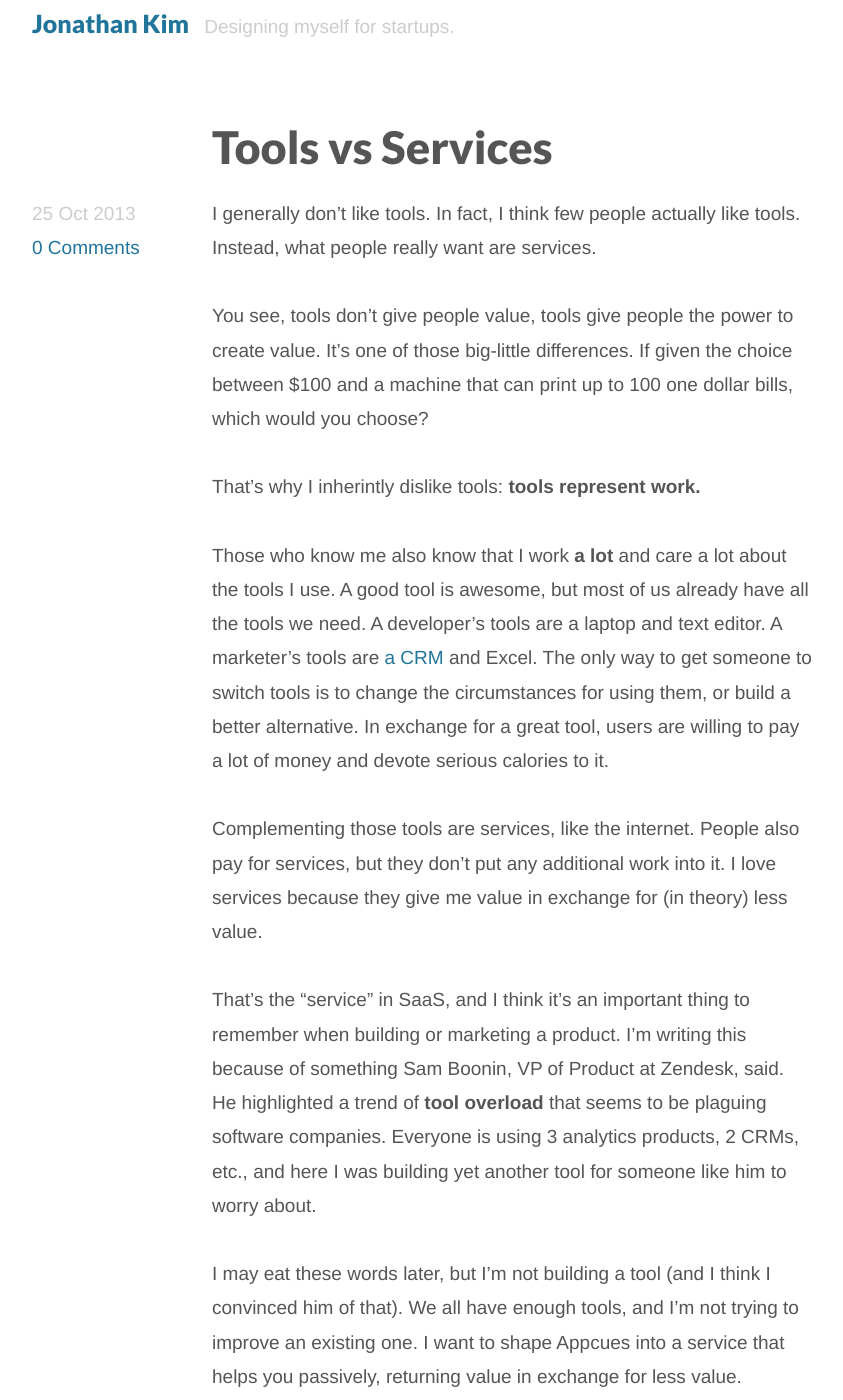
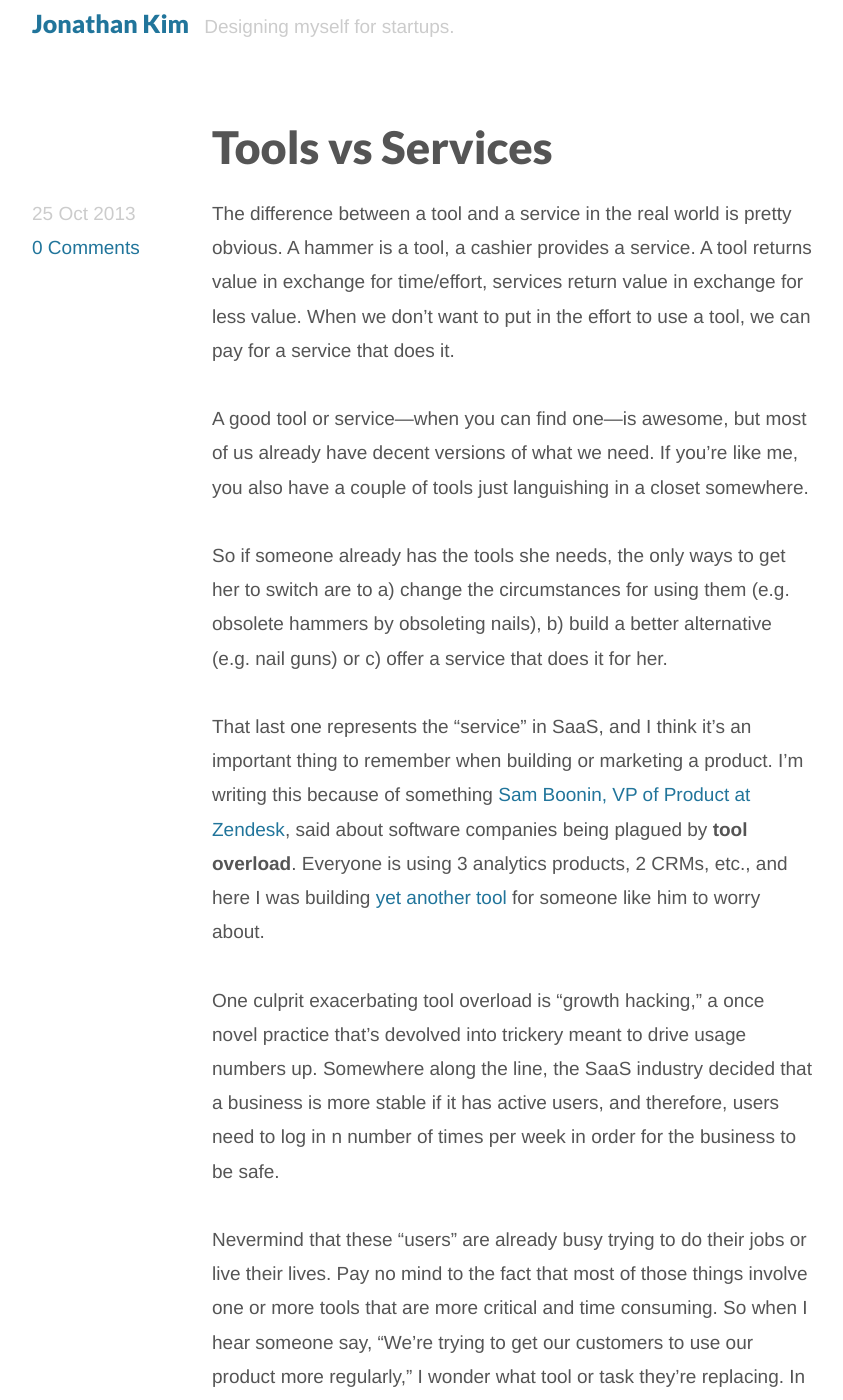
Before and after one commit to hijonathan/jonathan-kim.com, a Jekyll site: the page built from _posts/2013-10-25-tools.md, in a window 1280 px wide and 1400 px high. Shown: the whole window, without its empty margins (218-1061 px from the left). Built offline with Jekyll 4.4.1, drawn with Linux system fonts in a browser that asks for light colours; some of the changed text lies outside the part shown.

Commit message:
Version two of this post on tools I guess. Still sucks though.

```diff
--- a/_posts/2013-10-25-tools.md
+++ b/_posts/2013-10-25-tools.md
@@ -6,17 +6,18 @@ tags: []
 status: draft
 type: post
 ---
+The difference between a tool and a service in the real world is pretty obvious. A hammer is a tool, a cashier provides a service. A tool returns value in exchange for time/effort, services return value in exchange for less value. When we don't want to put in the effort to use a tool, we can pay for a service that does it.
 
-I generally don't like tools. In fact, I think few people actually like tools. Instead, what people really want are services.
+A good tool or service&mdash;when you can find one&mdash;is awesome, but most of us already have decent versions of what we need. If you're like me, you also have a couple of tools just languishing in a closet somewhere.
 
-You see, tools don't give people value, tools give people the power to create value. It's one of those big-little differences. If given the choice between $100 and a machine that can print up to 100 one dollar bills, which would you choose?
+So if someone already has the tools she needs, the only ways to get her to switch are to a) change the circumstances for using them (e.g. obsolete hammers by obsoleting nails), b) build a better alternative (e.g. nail guns) or c) offer a service that does it for her.
 
-That's why I inherintly dislike tools: **tools represent work.**
+That last one represents the "service" in SaaS, and I think it's an important thing to remember when building or marketing a product. I'm writing this because of something [Sam Boonin, VP of Product at Zendesk](https://twitter.com/samboonin), said about software companies being plagued by **tool overload**. Everyone is using 3 analytics products, 2 CRMs, etc., and here I was building [yet *another* tool](http://appcues.com) for someone like him to worry about.
 
-Those who know me also know that I work **a lot** and care a lot about the tools I use. A good tool is awesome, but most of us already have all the tools we need. A developer's tools are a laptop and text editor. A marketer's tools are [a CRM](http://www.hubspot.com) and Excel. The only way to get someone to switch tools is to change the circumstances for using them, or build a better alternative. In exchange for a great tool, users are willing to pay a lot of money and devote serious calories to it.
+One culprit exacerbating tool overload is "growth hacking," a once novel practice that's devolved into trickery meant to drive usage numbers up. Somewhere along the line, the SaaS industry decided that a business is more stable if it has active users, and therefore, users need to log in *n* number of times per week in order for the business to be safe.
 
-Complementing those tools are services, like the internet. People also pay for services, but they don't put any additional work into it. I love services because they give me value in exchange for (in theory) less value.
+Nevermind that these "users" are already busy trying to do their jobs or live their lives. Pay no mind to the fact that most of those things involve one or more tools that are more critical and time consuming. So when I hear someone say, "We're trying to get our customers to use our product more regularly," I wonder what tool or task they're replacing. In order to get time, you need to give time.
 
-That's the "service" in SaaS, and I think it's an important thing to remember when building or marketing a product. I'm writing this because of something Sam Boonin, VP of Product at Zendesk, said. He highlighted a trend of **tool overload** that seems to be plaguing software companies. Everyone is using 3 analytics products, 2 CRMs, etc., and here I was building yet *another* tool for someone like him to worry about.
+I recently watched Jeff Seibert talk about Crashlytics and fell in love with how he described the product. He said that their SDK spends most of its time asleep. It's only when an app crashes that it comes to life and starts asking for attention. Crashlytics returns value in exchange for money and requires almost no effort. That's SaaS.
 
-I may eat these words later, but I'm not building a tool (and I think I convinced him of that). We all have enough tools, and I'm not trying to improve an existing one. I want to shape Appcues into a service that helps you passively, returning value in exchange for less value.
+I'm trying to keep that in mind when building Appcues. In customer development talks, it seems like most people have the resources ($$$), what they lack is time (time from them, a designer, a developer, etc.). Sounds more like a problem best served with a service than a tool.
```
